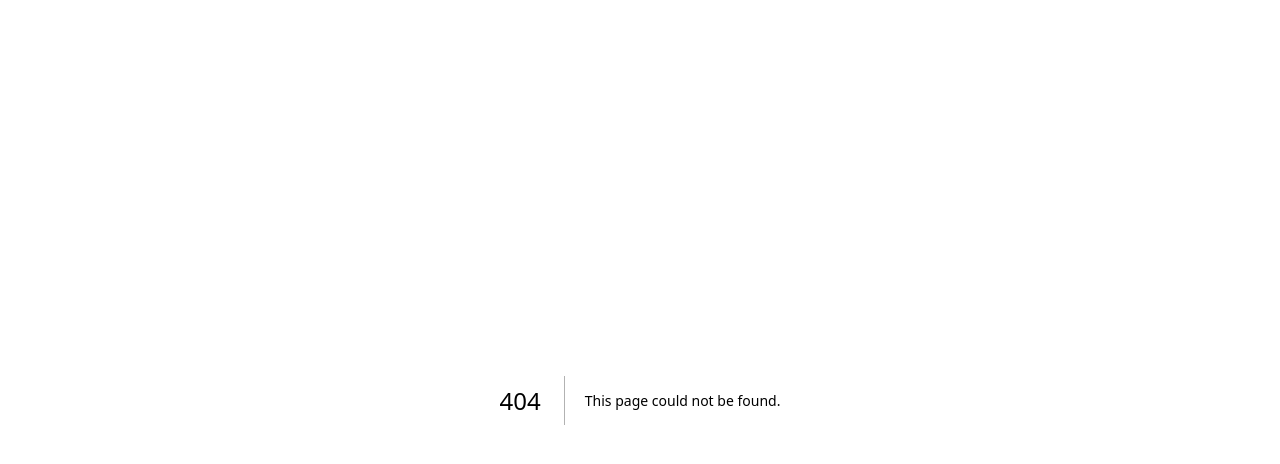
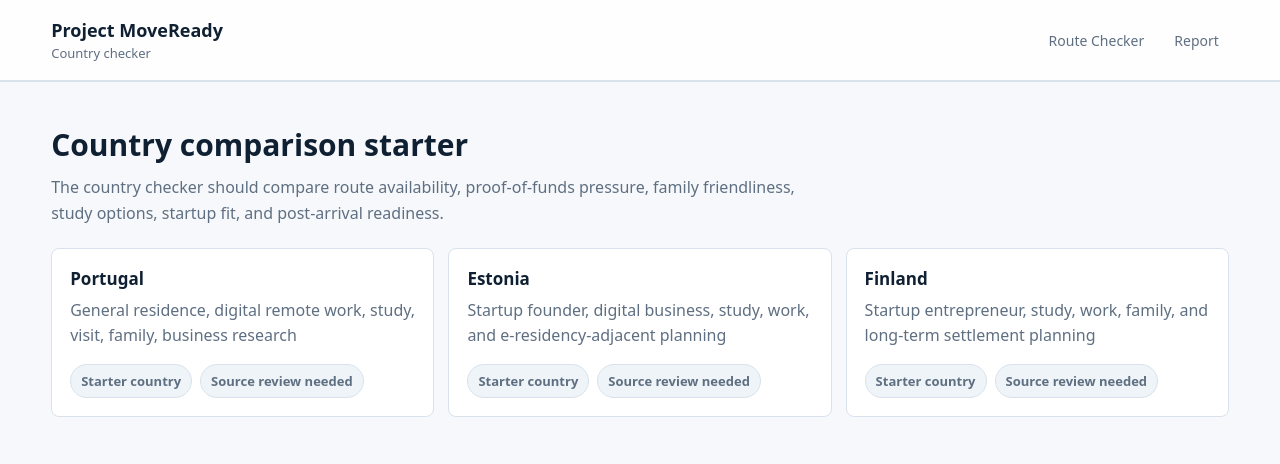
Before and after one commit to SirBM201/SirBM201-moveready-frontend, a Next.js app: page /country-checker in a window 1280 px wide. Before the commit this address had no page. Shown: the top 464 px of the page. Built offline with nearby package versions, Linux system fonts and the light colour scheme.

Commit message:
Add country checker page

```diff
--- /dev/null
+++ b/app/country-checker/page.tsx
@@ -0,0 +1,18 @@
+const countries = [
+  ["Portugal", "General residence, digital remote work, study, visit, family, business research"],
+  ["Estonia", "Startup founder, digital business, study, work, and e-residency-adjacent planning"],
+  ["Finland", "Startup entrepreneur, study, work, family, and long-term settlement planning"],
+];
+
+export default function CountryCheckerPage() {
+  return (
+    <main className="page-shell">
+      <header className="topbar"><a className="brand" href="/"><strong>Project MoveReady</strong><span>Country checker</span></a><nav className="nav"><a href="/route-checker">Route Checker</a><a href="/report-preview">Report</a></nav></header>
+      <section className="section">
+        <h2>Country comparison starter</h2>
+        <p className="section-intro">The country checker should compare route availability, proof-of-funds pressure, family friendliness, study options, startup fit, and post-arrival readiness.</p>
+        <div className="grid">{countries.map(([name, text]) => <article className="card" key={name}><h3>{name}</h3><p>{text}</p><div className="badge-row"><span className="badge">Starter country</span><span className="badge">Source review needed</span></div></article>)}</div>
+      </section>
+    </main>
+  );
+}
```
